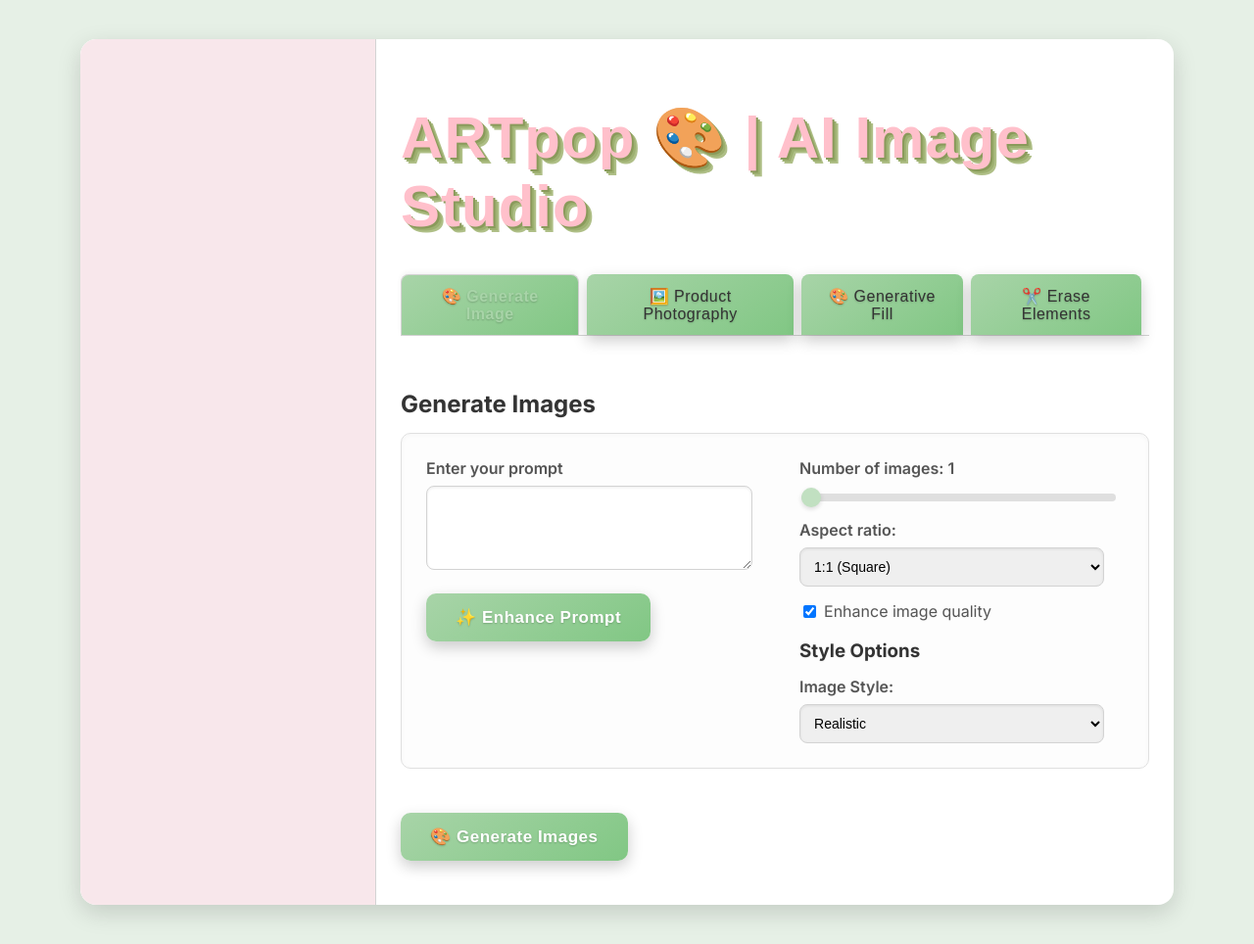
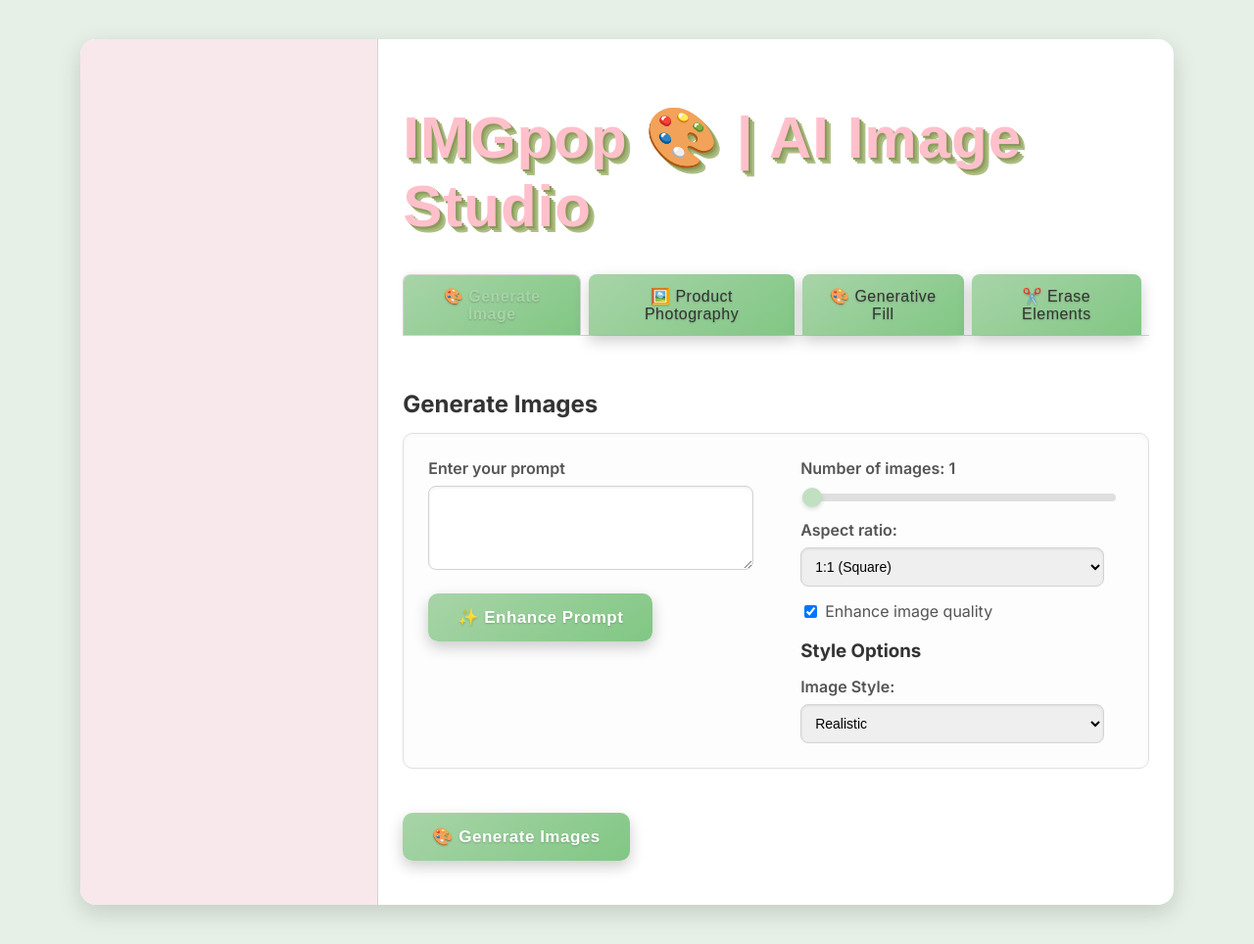
Before and after one commit to SeiaShibu/ART-POP-AI-IMAGE-GENERATOR, a Flask app: page / in a window 1280 px wide. Shown: the whole page at 98% size. Run offline with Flask 3, Linux system fonts and the light colour scheme.

Commit message:
Update index.html

```diff
--- a/templates/index.html
+++ b/templates/index.html
@@ -3,7 +3,7 @@
 <head>
     <meta charset="UTF-8">
     <meta name="viewport" content="width=device-width, initial-scale=1.0">
-    <title>ARTPop 🎨 | AI Image Studio</title>
+    <title>IMGpop🎨 | AI Image Studio</title>
     <link rel="stylesheet" href="{{ url_for('static', filename='css/style.css') }}">
     <link href="https://fonts.googleapis.com/css2?family=Inter:wght@400;500;600;700&display=swap" rel="stylesheet">
 </head>
@@ -23,7 +23,7 @@
 
         <main class="main-content">
 <h1 class="artpop-studio">
-  ARTpop 🎨 | AI Image Studio
+  IMGpop 🎨 | AI Image Studio
 </h1>
             <div class="tabs">
                 <button class="tab-button active" onclick="openTab(event, 'generateImage')">🎨 Generate Image</button>
```
